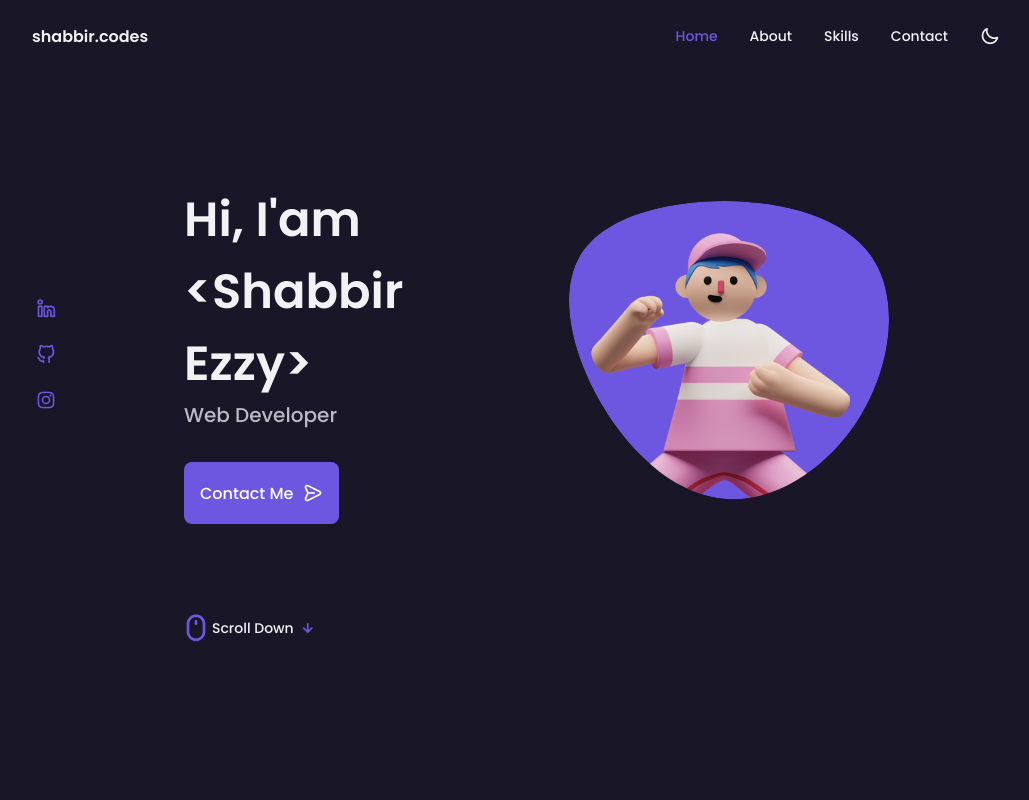
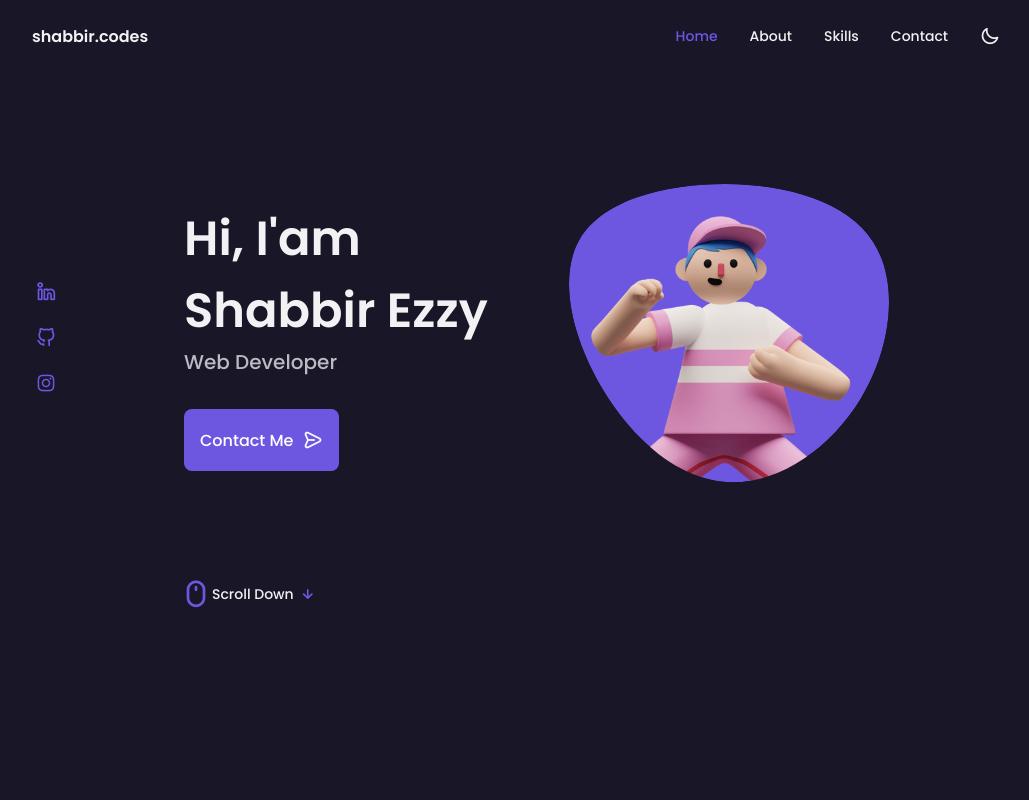
Before and after one commit to ezzyshabbir05/ezzyshabbir05.github.io, a plain HTML site: page index.html in a window 1280 px wide. Shown: the top 800 px of the page, without its empty margins (124-1153 px from the left). Drawn offline with nearby package versions, Linux system fonts and the light colour scheme.

Commit message:
Update index.html

```diff
--- a/index.html
+++ b/index.html
@@ -113,7 +113,7 @@
 						</svg>
 					</div>
 					<div class="home__data">
-						<h1 class="home__title">Hi, I'am &lt;Shabbir Ezzy&gt;</h1>
+						<h1 class="home__title">Hi, I'am Shabbir Ezzy</h1>
 						<h3 class="home__subtitle">Web Developer</h3>
 						<p class="home__description"></p> <a href="#contact" class="button button--flex">
                 Contact Me<i class="uil uil-message button__icon"></i>
```
